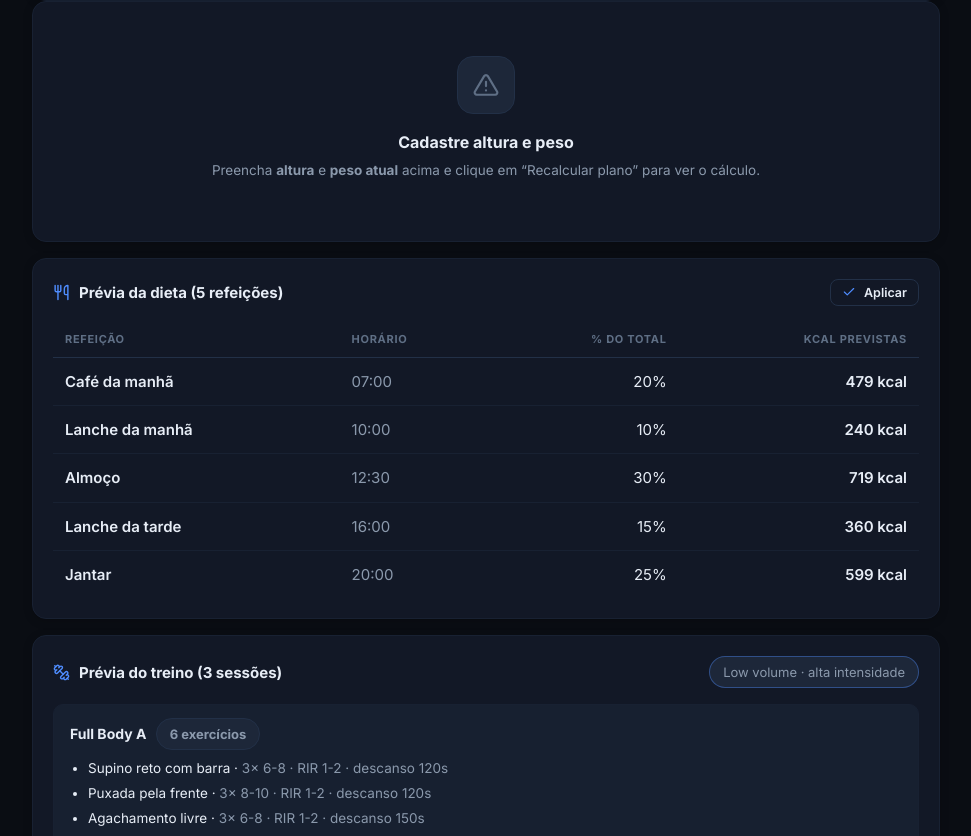
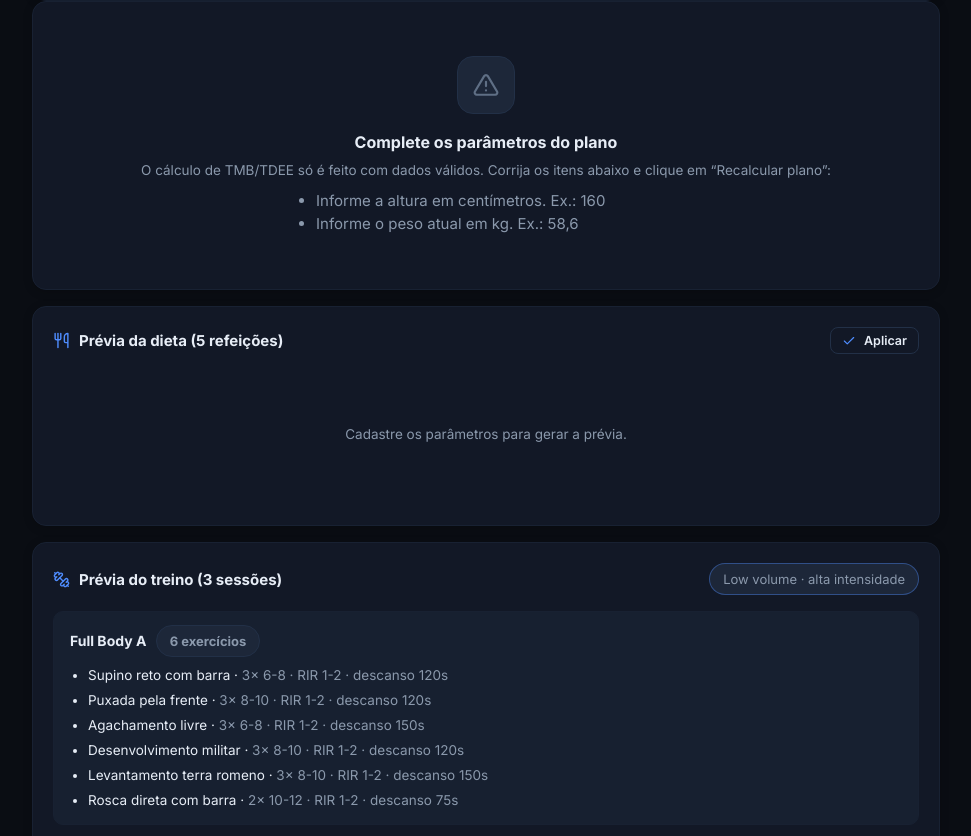
Before and after one commit to DionisioPorto/portal-do-treinador, a Flask app: page /aluno/1/gerar in a window 1280 px wide; the page is wider, and only the part inside the window is pictured. Shown: the part 1012-1848 px from the top of that part, without its empty margins (277-1248 px from the left). Run offline with Flask 3, Linux system fonts and the light colour scheme; the visitor is signed in with stand-in values (Sample User, id 1); data comes from the database, SQL or seed files in the repository.

Commit message:
fix: valida altura em cm, nascimento e parametros do plano (Harris-Benedict)

```diff
--- a/app.py
+++ b/app.py
@@ -1862,16 +1862,70 @@ def seed_library_v2():
     con.commit()
 
 
+ALTURA_MIN_CM, ALTURA_MAX_CM = 100, 250
+PESO_MIN_KG, PESO_MAX_KG = 20, 400
+FATOR_MIN, FATOR_MAX = 1.0, 2.5
+
+
+def validar_parametros_plano(a):
+    """Valida os parâmetros obrigatórios do cálculo (Harris-Benedict).
+
+    Devolve (valores, erros). Não inventa valores ausentes nem converte a altura:
+    ``altura_cm`` é sempre tratada em centímetros (a fórmula já espera cm).
+    """
+    erros = []
+
+    idd = idade(a["nascimento"])
+    if idd is None:
+        erros.append("Informe a data de nascimento para calcular a idade.")
+    elif not (10 <= idd <= 120):
+        erros.append("Data de nascimento inválida.")
+
+    altura = num(a["altura_cm"])
+    if altura is None or not (ALTURA_MIN_CM <= altura <= ALTURA_MAX_CM):
+        erros.append("Informe a altura em centímetros. Ex.: 160")
+
+    peso = num(a["peso_atual"])
+    if peso is None or not (PESO_MIN_KG <= peso <= PESO_MAX_KG):
+        erros.append("Informe o peso atual em kg. Ex.: 58,6")
+
+    fator = num(a["fator_atividade"])
+    if fator is None or not (FATOR_MIN <= fator <= FATOR_MAX):
+        erros.append("Selecione o nível de atividade.")
+
+    sexo = (a["sexo_formula"] or "").upper()
+    if sexo not in ("M", "F"):
+        erros.append("Selecione a fórmula (Masculina ou Feminina).")
+
+    return {"idade": idd, "altura": altura, "peso": peso, "fator": fator, "sexo": sexo}, erros
+
+
 def calcular_plano(a):
-    sexo = (a["sexo_formula"] or "M").upper()
-    peso = a["peso_atual"] or 70
-    altura = a["altura_cm"] or 175
-    idd = idade(a["nascimento"]) or 30
+    """Calcula TMB/TDEE/meta por Harris-Benedict.
+
+    Altura em centímetros, peso em kg e idade derivada exclusivamente do
+    nascimento. Se algum parâmetro obrigatório estiver ausente ou inválido,
+    devolve ``valido=False`` com a lista de erros e NENHUM número calculado.
+    """
+    valores, erros = validar_parametros_plano(a)
+    if erros:
+        return {
+            "valido": False, "erros": erros,
+            "sexo": None, "peso": None, "altura": None, "idade": None,
+            "tmb": None, "tdee": None, "meta_kcal": None,
+            "proteina": None, "gordura": None, "carbo": None,
+            "objetivo": None, "ajuste": None, "fator": None,
+        }
+
+    sexo = valores["sexo"]
+    peso = valores["peso"]
+    altura = valores["altura"]  # em centímetros (a fórmula já usa cm)
+    idd = valores["idade"]
     if sexo == "F":
         tmb = 447.593 + (9.247 * peso) + (3.098 * altura) - (4.330 * idd)
     else:
         tmb = 88.362 + (13.397 * peso) + (4.799 * altura) - (5.677 * idd)
-    fator = a["fator_atividade"] or 1.55
+    fator = valores["fator"]
     tdee = tmb * fator
     obj = a["objetivo_meta"] or "emagrecer"
     ajuste = a["ajuste_meta"]
@@ -1882,6 +1936,7 @@ def calcular_plano(a):
     gordura = meta * 0.25 / 9
     carbo = (meta - proteina * 4 - gordura * 9) / 4
     return {
+        "valido": True, "erros": [],
         "sexo": "Masculina" if sexo == "M" else "Feminina",
         "peso": peso, "altura": altura, "idade": idd,
         "tmb": tmb, "tdee": tdee, "meta_kcal": meta,
@@ -3913,15 +3968,18 @@ def gerar_plano(aluno_id):
     c = calcular_plano(a)
     rot = analisar_rotina(a["rotina"] or "")
     con = get_db()
-    refeicoes = [
-        (nome, hora, frac, round(c["meta_kcal"] * frac))
-        for nome, hora, frac in REFEICOES_MODELO
-    ]
-    if rot and rot["tem_tempos"]:
+    if c["valido"]:
         refeicoes = [
-            (nome, rot["horarios"].get(nome, hora), frac, round(c["meta_kcal"] * frac))
+            (nome, hora, frac, round(c["meta_kcal"] * frac))
             for nome, hora, frac in REFEICOES_MODELO
         ]
+        if rot and rot["tem_tempos"]:
+            refeicoes = [
+                (nome, rot["horarios"].get(nome, hora), frac, round(c["meta_kcal"] * frac))
+                for nome, hora, frac in REFEICOES_MODELO
+            ]
+    else:
+        refeicoes = []
     template = montar_template(a)
     treinos = selecionar_exercicios(con, template)
     semana = semana_para_aluno(a, len(treinos))
@@ -3967,6 +4025,11 @@ def analisar_rotina_aluno(aluno_id):
 def parametros_plano(aluno_id):
     get_aluno_or_404(aluno_id)
     con = get_db()
+
+    nova_altura = num(request.form.get("altura_cm", ""))
+    if nova_altura is not None and not (ALTURA_MIN_CM <= nova_altura <= ALTURA_MAX_CM):
+        flash("Informe a altura em centímetros. Ex.: 160", "error")
+
     con.execute(
         """UPDATE alunos
            SET altura_cm = ?, peso_atual = ?, fator_atividade = ?, objetivo_meta = ?,
@@ -3974,7 +4037,7 @@ def parametros_plano(aluno_id):
                nascimento = ?
            WHERE id = ?""",
         (
-            num(request.form.get("altura_cm", "")),
+            nova_altura,
             num(request.form.get("peso_atual", "")),
             num(request.form.get("fator_atividade", ""), 1.55) or 1.0,
             request.form.get("objetivo_meta", "emagrecer"),
@@ -3988,6 +4051,8 @@ def parametros_plano(aluno_id):
         ),
     )
     con.commit()
+    if nova_altura is not None and not (ALTURA_MIN_CM <= nova_altura <= ALTURA_MAX_CM):
+        return redirect(url_for("gerar_plano", aluno_id=aluno_id))
     flash("Parâmetros atualizados.", "success")
     return redirect(url_for("gerar_plano", aluno_id=aluno_id))
 
@@ -3996,6 +4061,11 @@ def parametros_plano(aluno_id):
 def aplicar_dieta(aluno_id):
     a = get_aluno_or_404(aluno_id)
     c = calcular_plano(a)
+    if not c["valido"]:
+        for e in c["erros"]:
+            flash(e, "error")
+        flash("Não foi possível gerar a dieta: corrija os parâmetros do plano.", "error")
+        return redirect(url_for("gerar_plano", aluno_id=aluno_id))
     con = get_db()
     con.execute("DELETE FROM refeicoes WHERE aluno_id = ?", (aluno_id,))
     con.execute("DELETE FROM metas_dieta WHERE aluno_id = ?", (aluno_id,))
--- a/templates/_aluno_cabecalho.html
+++ b/templates/_aluno_cabecalho.html
@@ -99,7 +99,7 @@
       <h3><svg class="icon"><use href="#i-zap"/></svg>Assistente de plano</h3>
     </div>
     <div class="grid-form">
-      <div class="field"><label for="e-altura">Altura (cm)</label><input type="number" step="0.1" id="e-altura" name="altura_cm" value="{{ aluno['altura_cm'] or '' }}" placeholder="175"></div>
+      <div class="field"><label for="e-altura">Altura (cm)</label><input type="number" step="0.1" min="100" max="250" id="e-altura" name="altura_cm" value="{{ aluno['altura_cm'] or '' }}" placeholder="175"></div>
       <div class="field"><label for="e-peso">Peso atual (kg)</label><input type="number" step="0.1" id="e-peso" name="peso_atual" value="{{ aluno['peso_atual'] or '' }}" placeholder="72"></div>
       <div class="field"><label for="e-fator">Fator de atividade</label><input type="number" step="0.05" id="e-fator" name="fator_atividade" value="{{ aluno['fator_atividade'] or 1.55 }}"></div>
       <div class="field"><label for="e-sexo">Fórmula</label>
--- a/templates/gerar.html
+++ b/templates/gerar.html
@@ -36,7 +36,7 @@
     </div>
     <div class="field">
       <label for="p-alt">Altura (cm)</label>
-      <input type="number" step="0.1" id="p-alt" name="altura_cm" value="{{ aluno['altura_cm'] or '' }}" placeholder="175">
+      <input type="number" step="0.1" min="100" max="250" id="p-alt" name="altura_cm" value="{{ aluno['altura_cm'] or '' }}" placeholder="175">
     </div>
     <div class="field">
       <label for="p-peso">Peso atual (kg)</label>
@@ -123,11 +123,16 @@
   {% endif %}
 </section>
 
-{% if not aluno['peso_atual'] or not aluno['altura_cm'] %}
+{% if not c['valido'] %}
 <div class="card empty-state">
   <div class="empty-ico"><svg class="icon"><use href="#i-alert"/></svg></div>
-  <h3>Cadastre altura e peso</h3>
-  <p>Preencha <strong>altura</strong> e <strong>peso atual</strong> acima e clique em “Recalcular plano” para ver o cálculo.</p>
+  <h3>Complete os parâmetros do plano</h3>
+  <p>O cálculo de TMB/TDEE só é feito com dados válidos. Corrija os itens abaixo e clique em “Recalcular plano”:</p>
+  <ul style="text-align:left;margin:8px auto 0;max-width:420px;">
+    {% for e in c['erros'] %}
+    <li>{{ e }}</li>
+    {% endfor %}
+  </ul>
 </div>
 {% else %}
 <div class="cards-grid" style="margin-bottom:0;">
--- a/templates/progresso.html
+++ b/templates/progresso.html
@@ -67,8 +67,13 @@
   <div class="card stat">
     <div class="stat-icon"><svg class="icon"><use href="#i-flame"/></svg></div>
     <div class="stat-label">Meta diária</div>
+    {% if plano['valido'] %}
     <div class="stat-value">{{ plano['meta_kcal']|int }} <span class="stat-un">kcal</span></div>
     <div class="stat-sub muted">P {{ plano['proteina']|int }} · C {{ plano['carbo']|int }} · G {{ plano['gordura']|int }} g</div>
+    {% else %}
+    <div class="stat-value">—</div>
+    <div class="stat-sub muted">complete os parâmetros do plano</div>
+    {% endif %}
   </div>
 </div>
 
```
